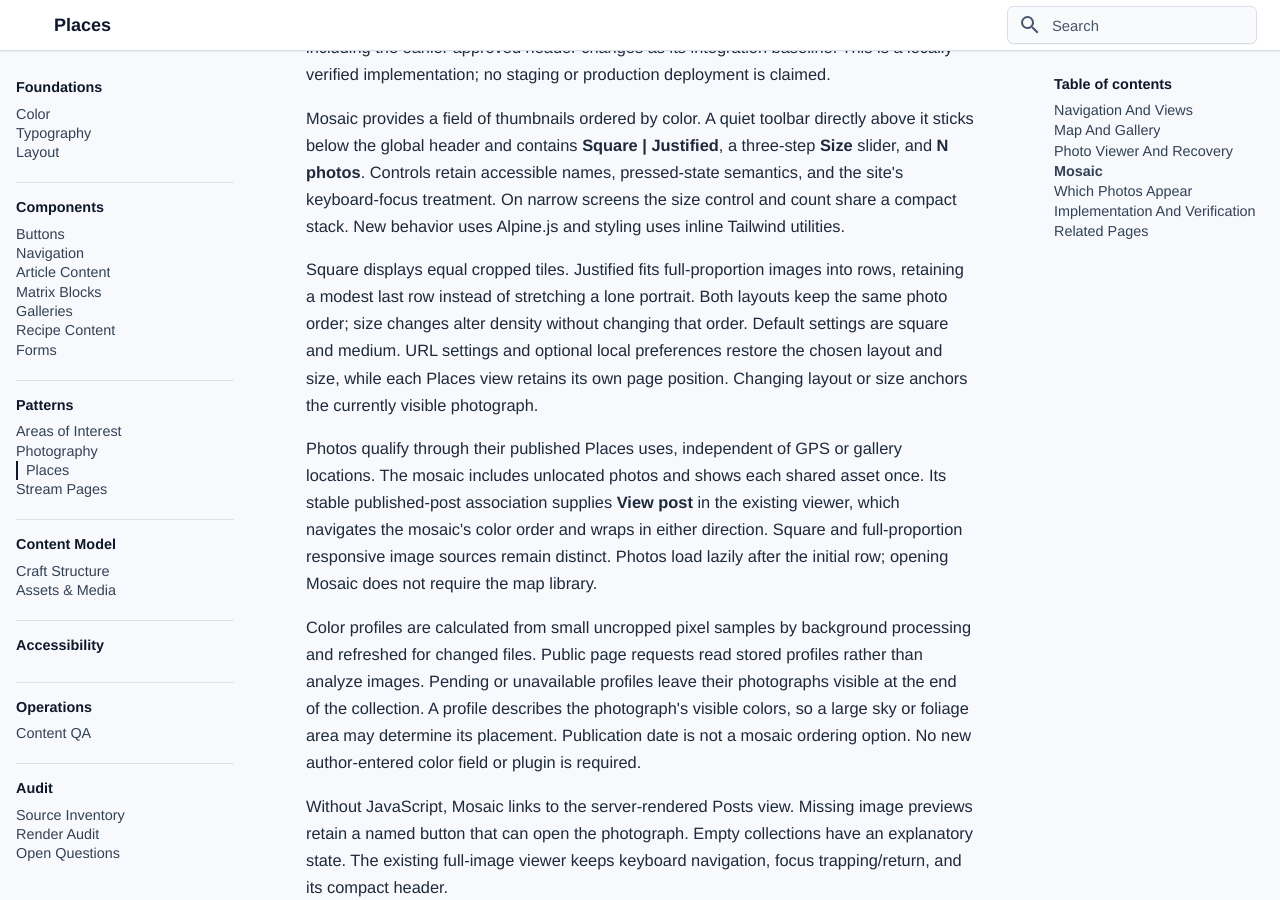
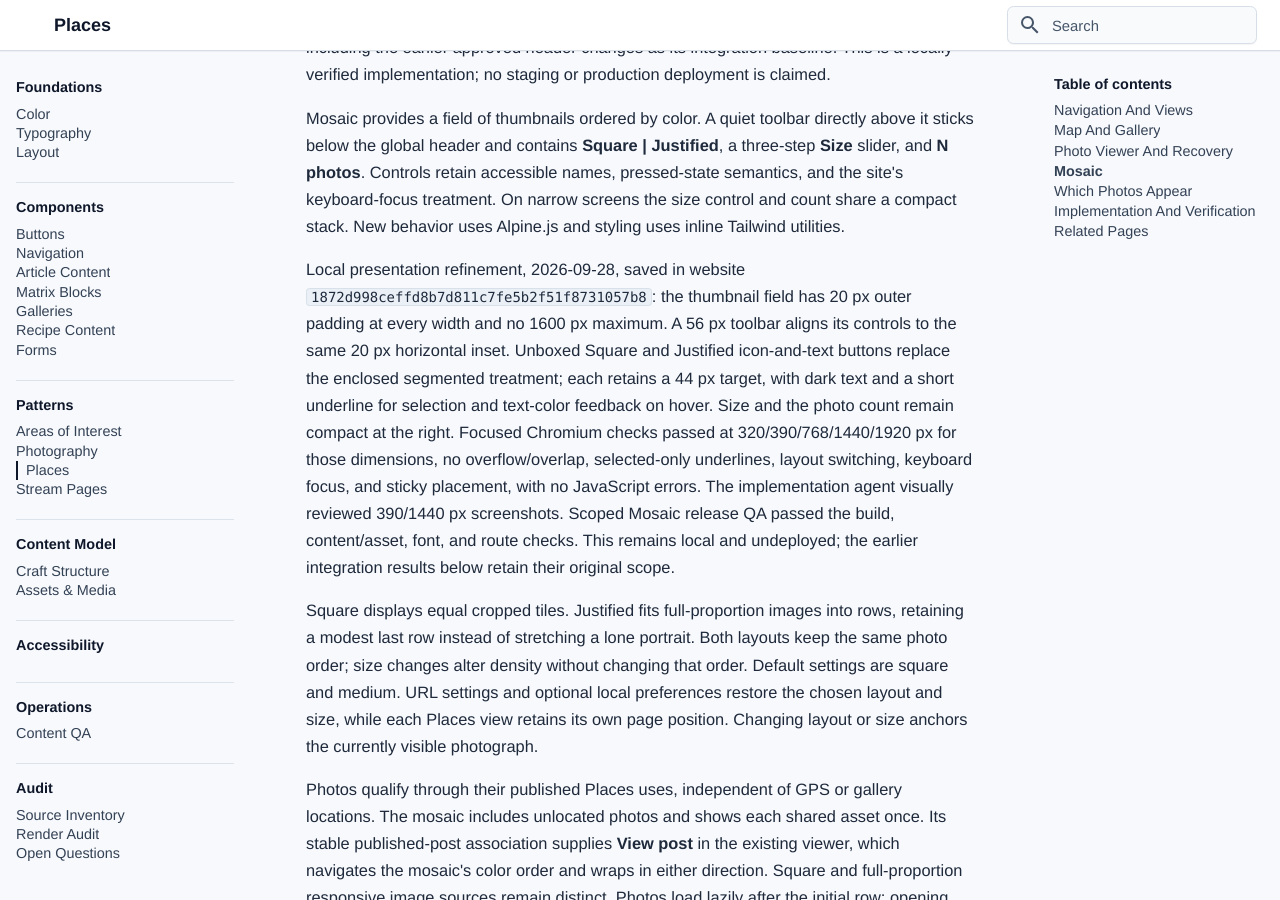
Before and after one commit to bentilden/Design-System, an MkDocs documentation site: the page built from docs/patterns/places.md, in a window 1280 px wide and 900 px high, scrolled down 7799 px. Built offline with MkDocs 1.6.1 and Material for MkDocs 9.7.7, drawn with Linux system fonts in a browser that asks for light colours; some web fonts are replaced.

Commit message:
Document Mosaic toolbar and spacing refinement

```diff
--- a/docs/patterns/places.md
+++ b/docs/patterns/places.md
@@ -125,6 +125,8 @@ Scoped source review, 2026-09-28: website `f8a731a6770163817505792ff71aa7c1a5f91
 
 Mosaic provides a field of thumbnails ordered by color. A quiet toolbar directly above it sticks below the global header and contains **Square | Justified**, a three-step **Size** slider, and **N photos**. Controls retain accessible names, pressed-state semantics, and the site's keyboard-focus treatment. On narrow screens the size control and count share a compact stack. New behavior uses Alpine.js and styling uses inline Tailwind utilities.
 
+Local presentation refinement, 2026-09-28, saved in website `1872d998ceffd8b7d811c7fe5b2f51f8731057b8`: the thumbnail field has 20 px outer padding at every width and no 1600 px maximum. A 56 px toolbar aligns its controls to the same 20 px horizontal inset. Unboxed Square and Justified icon-and-text buttons replace the enclosed segmented treatment; each retains a 44 px target, with dark text and a short underline for selection and text-color feedback on hover. Size and the photo count remain compact at the right. Focused Chromium checks passed at 320/390/768/1440/1920 px for those dimensions, no overflow/overlap, selected-only underlines, layout switching, keyboard focus, and sticky placement, with no JavaScript errors. The implementation agent visually reviewed 390/1440 px screenshots. Scoped Mosaic release QA passed the build, content/asset, font, and route checks. This remains local and undeployed; the earlier integration results below retain their original scope.
+
 Square displays equal cropped tiles. Justified fits full-proportion images into rows, retaining a modest last row instead of stretching a lone portrait. Both layouts keep the same photo order; size changes alter density without changing that order. Default settings are square and medium. URL settings and optional local preferences restore the chosen layout and size, while each Places view retains its own page position. Changing layout or size anchors the currently visible photograph.
 
 Photos qualify through their published Places uses, independent of GPS or gallery locations. The mosaic includes unlocated photos and shows each shared asset once. Its stable published-post association supplies **View post** in the existing viewer, which navigates the mosaic's color order and wraps in either direction. Square and full-proportion responsive image sources remain distinct. Photos load lazily after the initial row; opening Mosaic does not require the map library.
```
